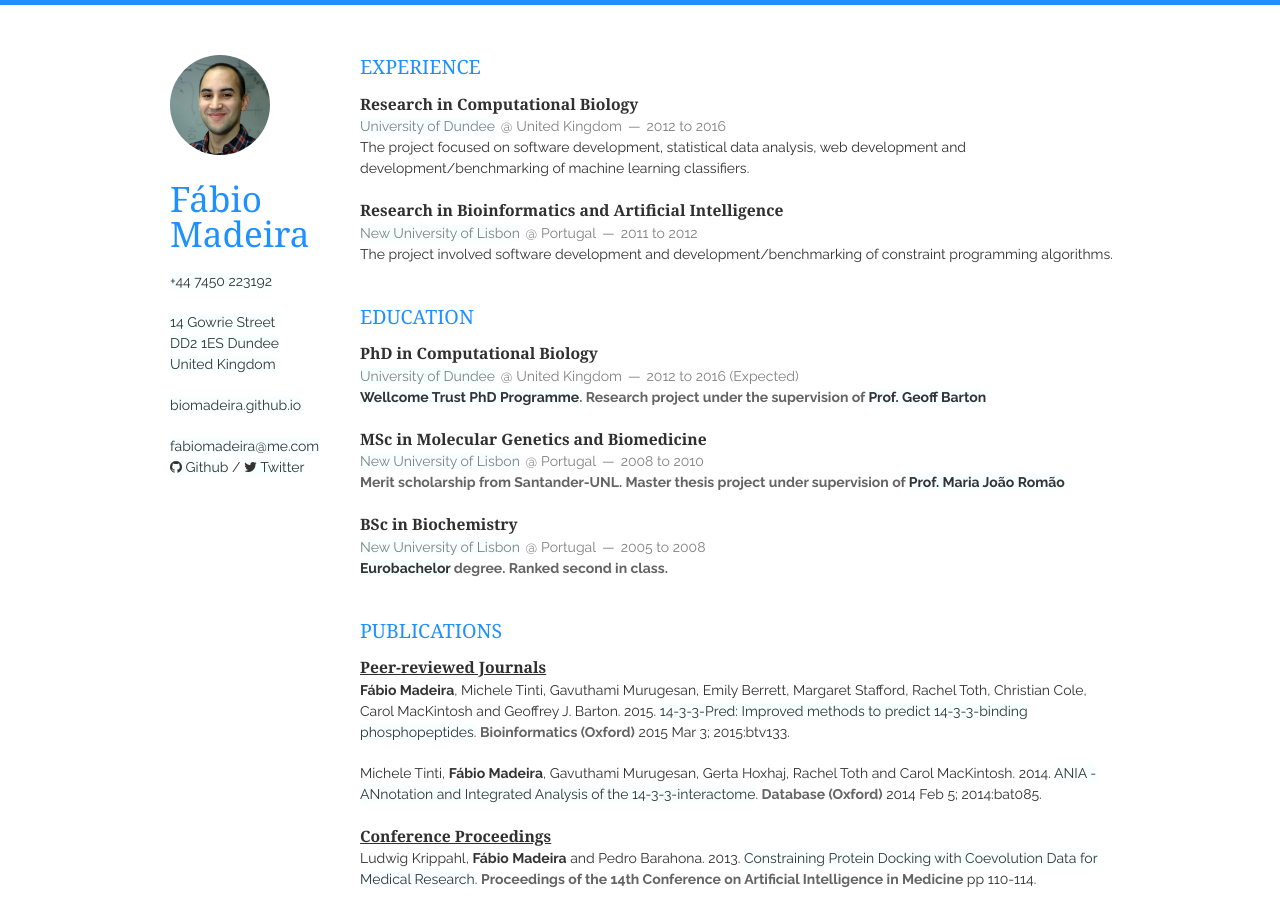
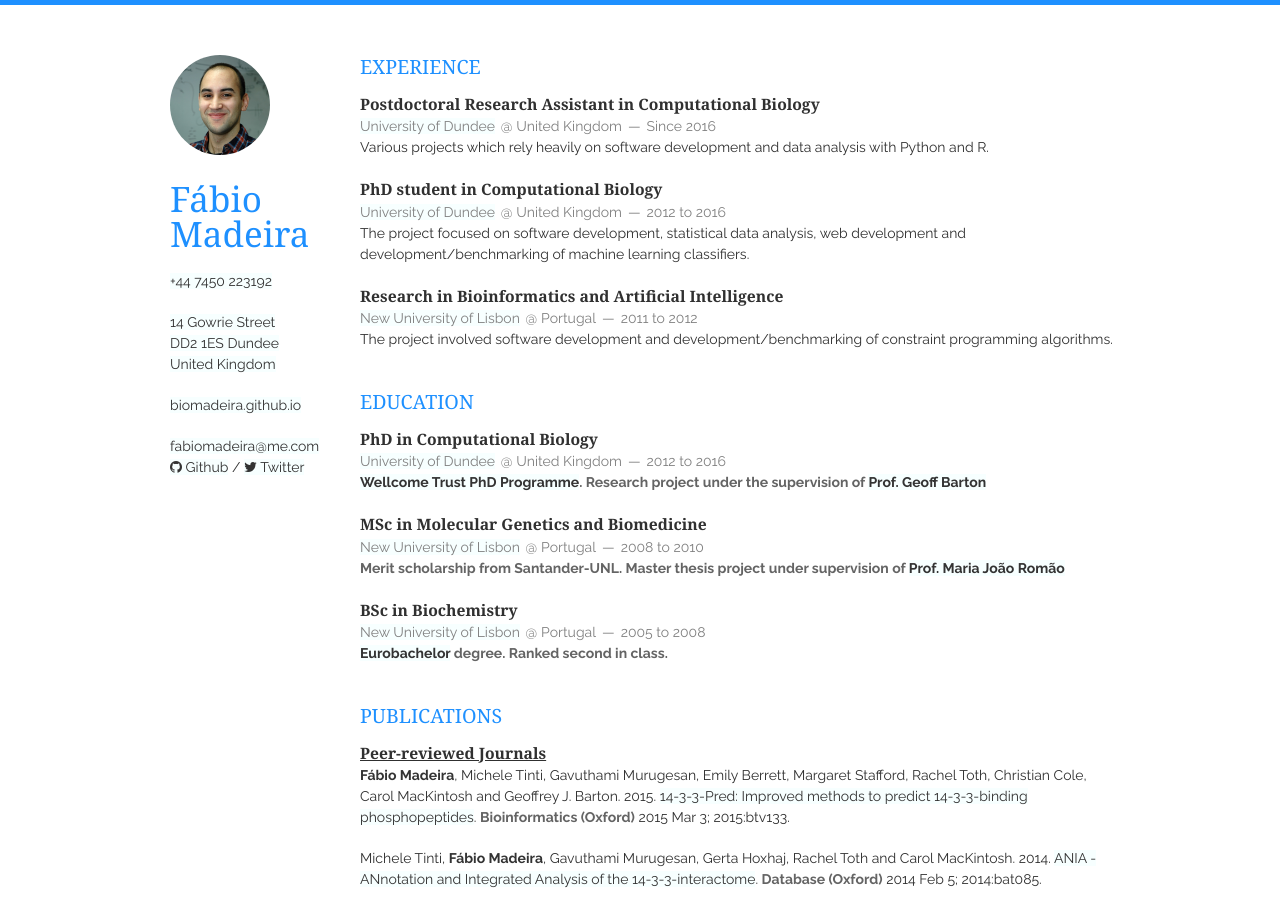
Before and after one commit to biomadeira/resume, a Jekyll site: the page built from index.html, in a window 1280 px wide and 900 px high. Built offline with Jekyll 4.4.1, drawn with Linux system fonts in a browser that asks for light colours; nearby versions of some CDN libraries; some of the changed text lies outside the part shown.

Commit message:
Changes to accomodate my current position.

```diff
--- a/_includes/education.html
+++ b/_includes/education.html
@@ -4,7 +4,7 @@
         <header>
             <h1>PhD in Computational Biology</h1>
             <span><a href="http://www.lifesci.dundee.ac.uk/">University of Dundee</a></span>
-            <span><address>United Kingdom</address><time>2012 to 2016 (Expected)</time></span>
+            <span><address>United Kingdom</address><time>2012 to 2016</time></span>
         </header>
         <p>
             <em><a href="http://www.lifesci.dundee.ac.uk/phdprog/phd-studentships/programmes/wellcome-trust-4-year-phd-programme">Wellcome Trust PhD Programme</a>.
--- a/_includes/research.html
+++ b/_includes/research.html
@@ -4,7 +4,7 @@
         <header>
             <h1>PhD research project</h1>
             <span><a href="http://www.compbio.dundee.ac.uk">Geoff Barton's Group</a></span>
-            <span><address>Dundee, United Kingdom</address><time>since 2013</time></span>
+            <span><address>Dundee, United Kingdom</address><time>September 2013 to September 2016</time></span>
         </header>
         <p>
             Investigating the consequences of genetic variation on protein-protein and protein-ligand
--- a/_includes/work.html
+++ b/_includes/work.html
@@ -2,7 +2,17 @@
     <h1>Experience</h1>
     <article>
         <header>
-            <h1>Research in Computational Biology</h1>
+            <h1>Postdoctoral Research Assistant in Computational Biology</h1>
+            <span><a href="http://www.lifesci.dundee.ac.uk/">University of Dundee</a></span>
+            <span><address>United Kingdom</address><time>Since 2016</time></span>
+        </header>
+        <p>
+            Various projects which rely heavily on software development and data analysis with Python and R.
+        </p>
+    </article>
+    <article>
+        <header>
+            <h1>PhD student in Computational Biology</h1>
             <span><a href="http://www.lifesci.dundee.ac.uk/">University of Dundee</a></span>
             <span><address>United Kingdom</address><time>2012 to 2016</time></span>
         </header>
```
